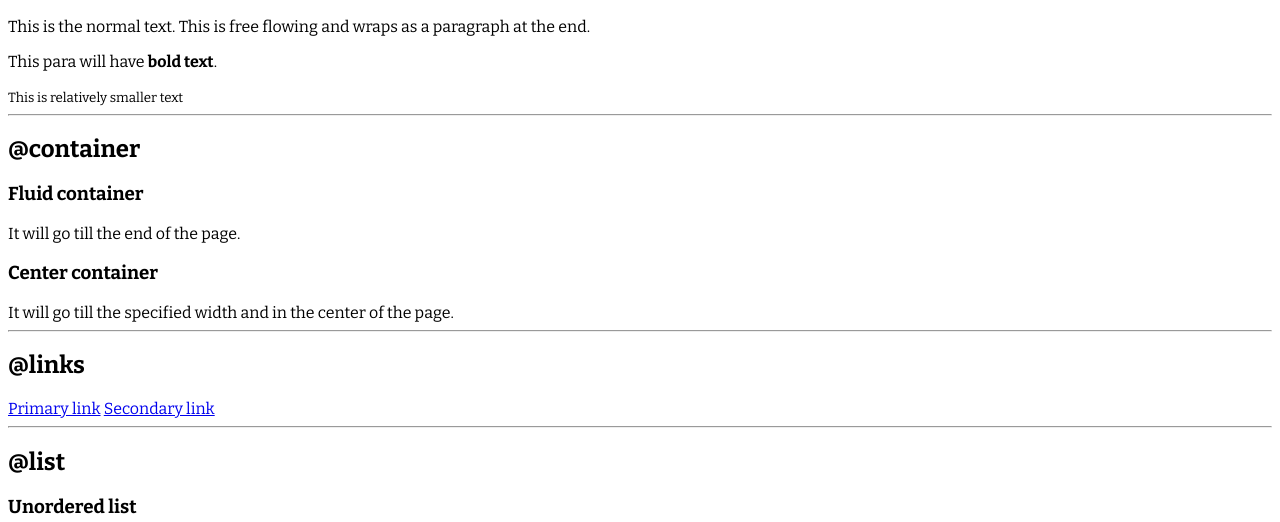
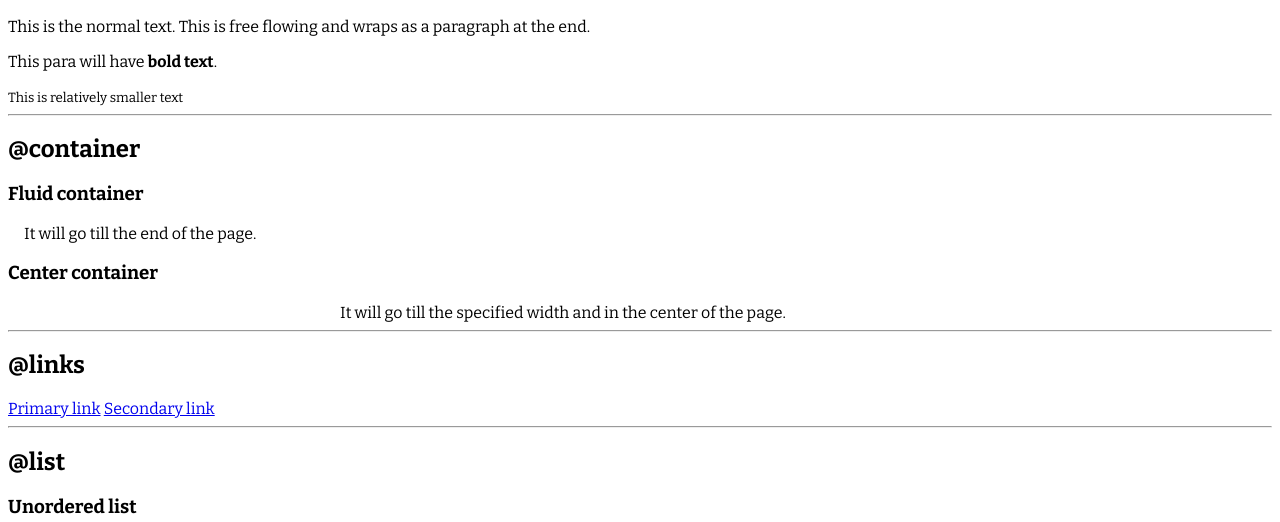
Before and after one commit to ritika99/component-library, a plain HTML site: page index.html in a window 1280 px wide. Shown: the part 278-800 px from the top of the page. Drawn offline with nearby package versions, Linux system fonts and the light colour scheme.

Commit message:
style: containter

```diff
--- a/index.html
+++ b/index.html
@@ -32,10 +32,10 @@
     <h2>@container</h2>
 
     <h3>Fluid container</h3>
-    <div>It will go till the end of the page.</div>
+    <div class="container">It will go till the end of the page.</div>
 
     <h3>Center container</h3>
-    <div>It will go till the specified width and in the center of the page.</div>
+    <div class="container container-center  ">It will go till the specified width and in the center of the page.</div>
 
     <hr>
 
--- a/styles.css
+++ b/styles.css
@@ -5,3 +5,14 @@
 body {
     font-family: 'Bitter', serif;
 }
+
+/* container */
+.container {
+    padding-left: 1rem;
+    padding-right: 1rem;
+}
+
+.container-center {
+    max-width: 600px;
+    margin: auto;
+}
```
